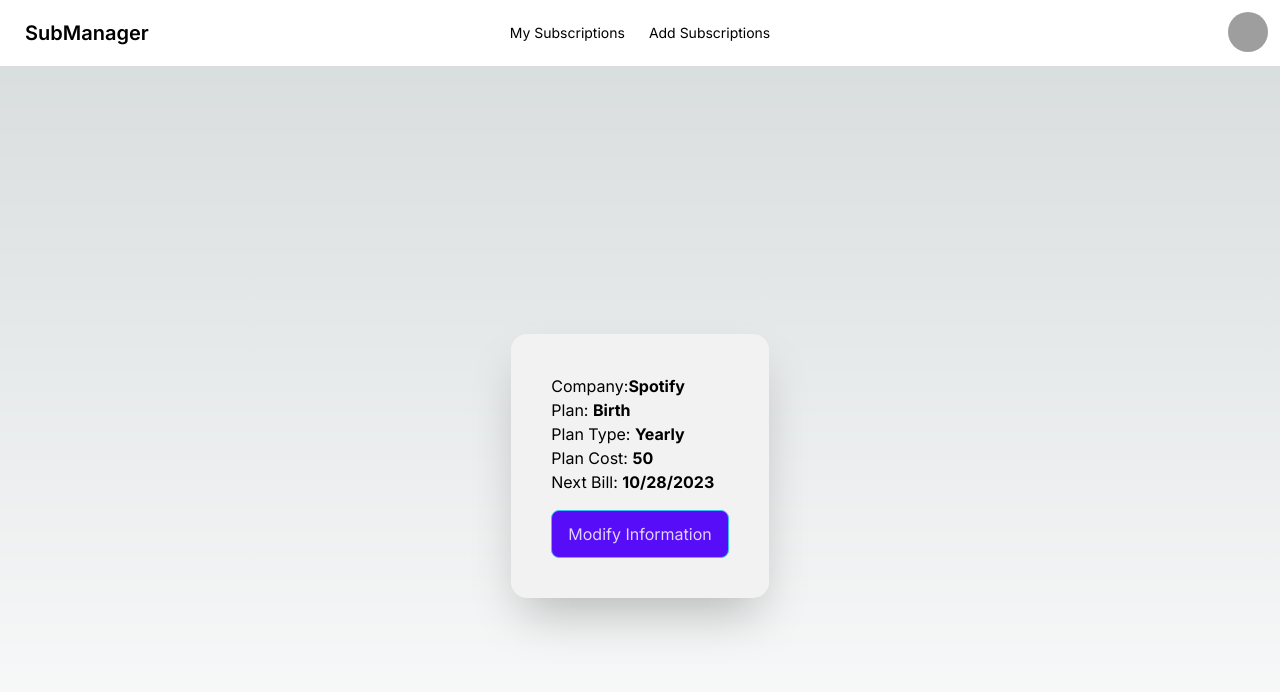
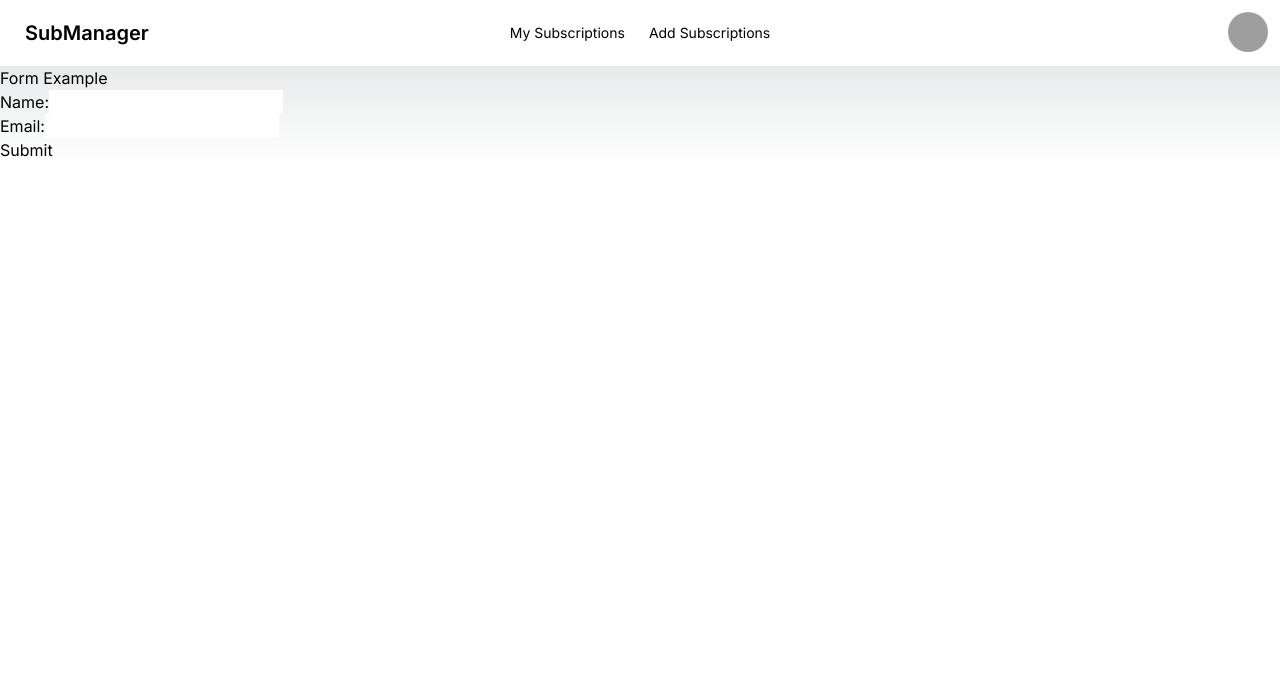
Before and after one commit to AbhinavParbhakar/developED-2023, a Next.js app in the folder front-end/subscription-manager/: page /subscription/test in a window 1280 px wide. Shown: the top 692 px of the page. Built offline with nearby package versions, Linux system fonts and the light colour scheme; grey boxes are pictures that could not be loaded.

Commit message:
commit b4 merge

```diff
--- a/front-end/subscription-manager/app/subscription/new/page.tsx
+++ b/front-end/subscription-manager/app/subscription/new/page.tsx
@@ -1,43 +1,98 @@
 'use client'
-import {FormEvent, useState} from 'react'
+import { redirect } from 'next/navigation'
+import React, { ReactEventHandler, useState } from 'react';
 
-export default function addSubscription(){
-    async function onsubmit(event : FormEvent<HTMLFormElement>){
-        event.preventDefault()
+function AddSubscription() {
+  // Define the subscription state outside of the component
+  const [formData, setFormData] = useState({
+    company: '',
+    name: '',
+    startDate: '',
+    planType: '',
+    price: '',
+  });
 
+  // Define the handleInputChange function
+  const handleInputChange = (e : any) => {
+    const { name, value } = e.target;
+    setFormData({
+      ...formData,
+      [name]: value,
+    });
+  };
 
-    }
+  // Define the handleSubmit function
+  const handleSubmit = (e : React.ChangeEvent<HTMLFormElement>) => {
+    e.preventDefault();
+    // You can perform actions with the form data here
+    console.log("Form submitted with data:" + JSON.stringify(formData));
+  };
 
-    return(
+  return (
     <div className="flex justify-center h-screen items-center">
-            <form onSubmit={onsubmit} className="flex form-control shadow-2xl w-96 flex-col card p-10 bg-base-200">
-                <label className="flex label">
+      <form onSubmit={handleSubmit} className="flex form-control shadow-2xl w-96 flex-col card p-10 bg-base-200">
+        <label htmlFor="company" className="flex label">
           <h2 className="label-text">Company</h2>
         </label>
-                <input type="text" className="input input-bordered input-primary " name="service" id="" />
-                <label className="flex label">
+        <input
+          type="text"
+          value={formData.company}
+          onChange={handleInputChange}
+          name="company"
+          id="company"
+          className="input input-bordered input-primary"
+        />
+        <label htmlFor="name" className="flex label">
           <h2 className="label-text">Subscription Name</h2>
         </label>
-                <input type="" className="input input-bordered input-primary " name="service" id="" />
+        <input
+          type="text"
+          value={formData.name}
+          onChange={handleInputChange}
+          className="input input-bordered input-primary"
+          name="name"
+          id="name"
+        />
         <label className="flex label">
           <h2 className="label-text">Subscription Price</h2>
         </label>
-                <input type="text" className="input input-bordered input-primary "></input>
+        <input
+          type="text"
+          value={formData.price}
+          onChange={handleInputChange}
+          className="input input-bordered input-primary"
+          name="price"
+        />
         <label className="flex label">
           <h2 className="label-text">Start Date</h2>
         </label>
-                <input type="date" className="input input-bordered input-primary "></input>
+        <input
+          type="date"
+          value={formData.startDate}
+          onChange={handleInputChange}
+          className="input input-bordered input-primary"
+          name="startDate"
+        />
         <label className="flex label">
           <h2 className="label-text">Plan Type</h2>
         </label>
-                <select name="frequency" className="flex select select-bordered select-primary">
+        <select
+          name="planType"
+          value={formData.planType}
+          onChange={handleInputChange}
+          className="flex select select-bordered select-primary"
+        >
           <option value="weekly">Weekly</option>
           <option value="biweekly">Bi-Weekly</option>
           <option value="monthly">Monthly</option>
           <option value="anually">Yearly</option>
         </select>
-                <button type="submit" className="btn-primary input input-bordered input-info mt-4" >Add Subscription</button>
+        <button type="submit" className="btn-primary input input-bordered input-info mt-4">
+          Add Subscription
+        </button>
       </form>
     </div>
-    )
+  );
 }
+
+export default AddSubscription;
--- /dev/null
+++ b/front-end/subscription-manager/app/subscription/test/page.tsx
@@ -0,0 +1,62 @@
+'use client'
+import React, { useState } from 'react';
+
+function FormPage() {
+  // Define state variables to hold form data
+  const [formData, setFormData] = useState({
+    company: '',
+    name: '',
+    price: '',
+    startDate: "",
+    planType: "",
+
+  });
+
+  // Function to handle form input changes
+  const handleInputChange = (e: React.ChangeEvent<HTMLInputElement>) => {
+    const { name, value } = e.target;
+    setFormData({
+      ...formData,
+      [name]: value,
+    });
+  };
+
+  // Function to handle form submission
+  const handleSubmit = (e: React.FormEvent<HTMLFormElement>) => {
+    e.preventDefault();
+
+    // You can perform actions with the form data here
+    console.log('Form submitted with data:', formData);
+  };
+
+  return (
+    <div>
+      <h1>Form Example</h1>
+      <form onSubmit={handleSubmit}>
+        <div>
+          <label htmlFor="name">Name:</label>
+          <input
+            type="text"
+            id="name"
+            name="name"
+            value={formData.name}
+            onChange={handleInputChange}
+          />
+        </div>
+        <div>
+          <label htmlFor="email">Email:</label>
+          <input
+            type="email"
+            id="email"
+            name="email"
+            value={formData.price}
+            onChange={handleInputChange}
+          />
+        </div>
+        <button type="submit">Submit</button>
+      </form>
+    </div>
+  );
+}
+
+export default FormPage;
```
Lines whose indentation alone changed are shown as unchanged.
